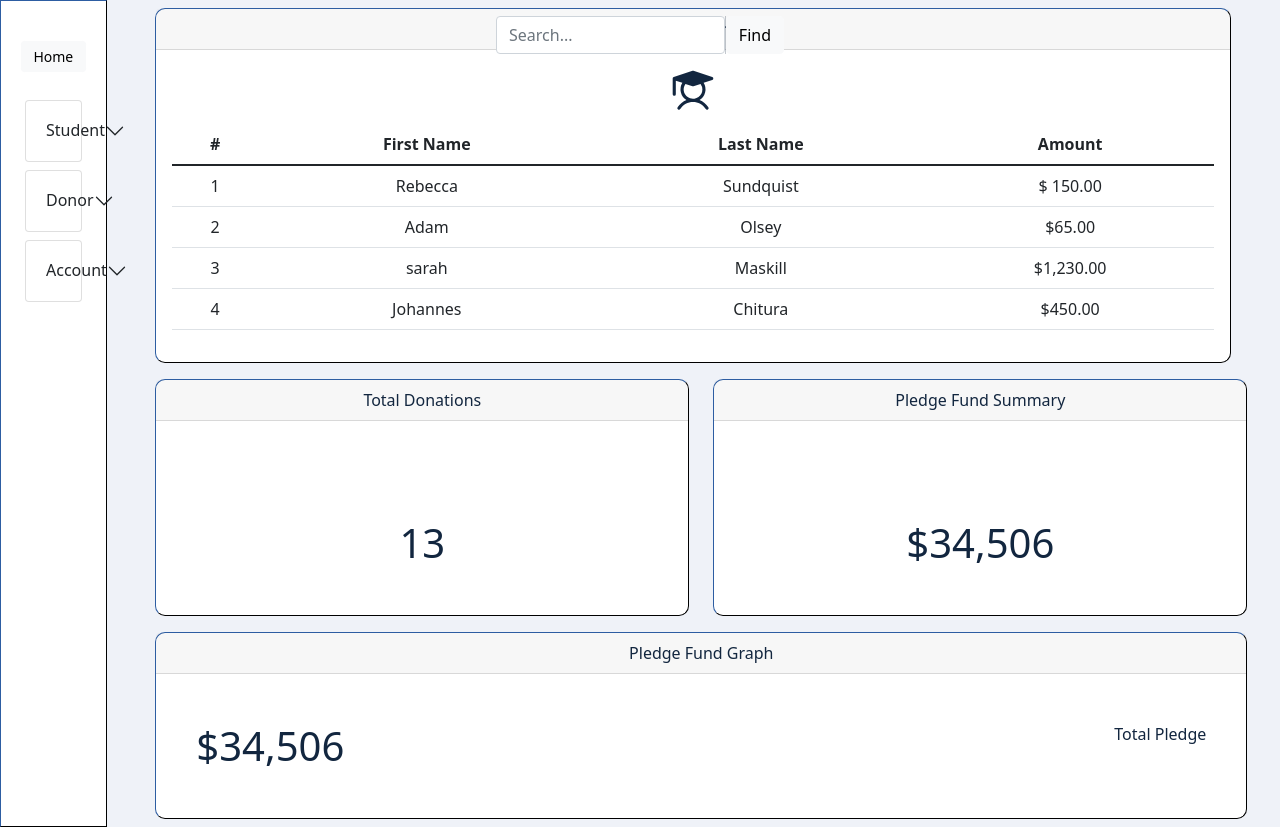
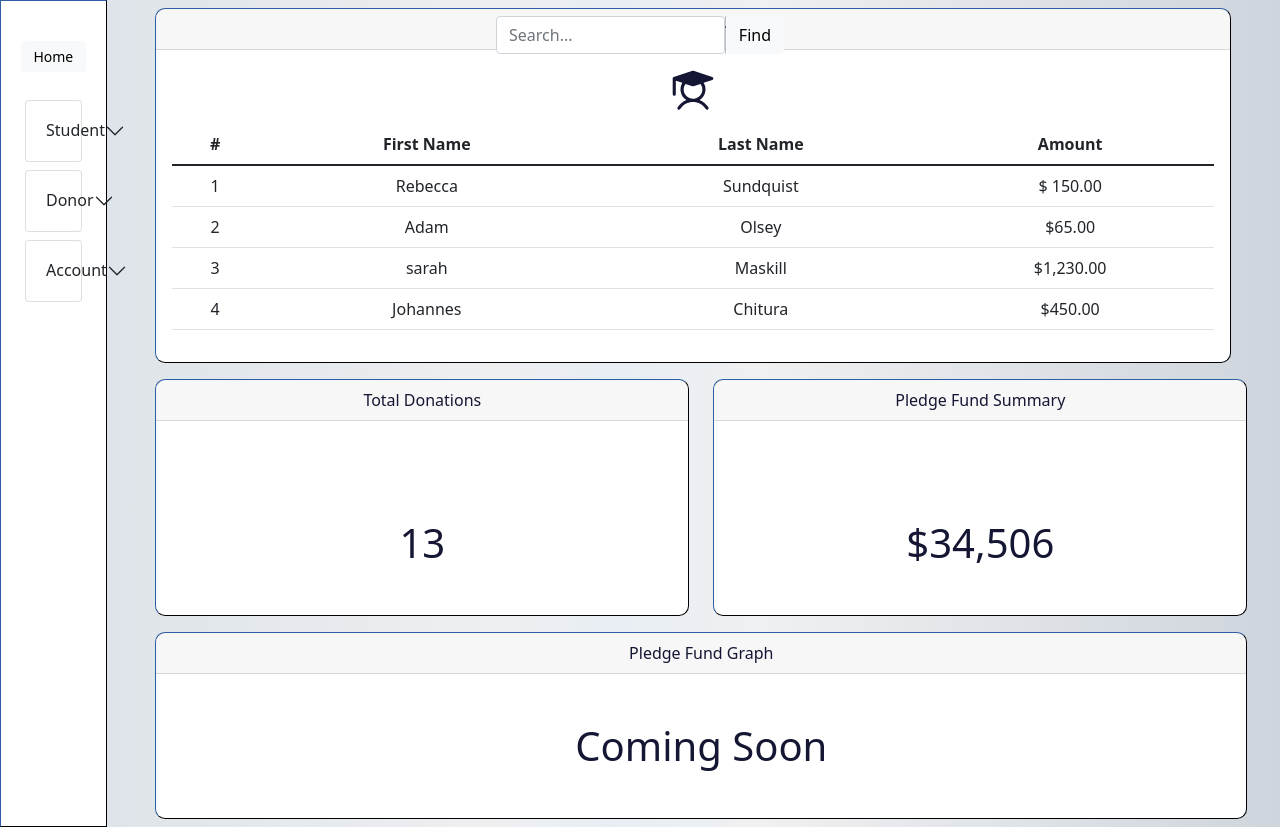
Before and after one commit to veggiepilot/gca-donor-dashboard-react-app, a React (Create React App) app in the folder client/: page /Donor in a window 1280 px wide. Built offline with nearby package versions, Linux system fonts and the light colour scheme; some icons are missing.

Commit message:
added gradient and box rad

```diff
--- a/client/src/App.css
+++ b/client/src/App.css
@@ -2,29 +2,17 @@
     display:flex;
     flex-direction: column;
     justify-content: center;
-    color:rgb(18, 38, 63);
-    background-color:rgb(239, 242, 248);
+    color:rgb(20, 22, 51);
+    background: linear-gradient(90deg, rgba(174,177,184,0.6951155462184874) 0%, rgba(222,228,233,1) 0%, rgba(238,239,241,1) 33%, rgba(232,238,244,1) 43%, rgba(239,240,241,1) 56%, rgba(207,213,221,1) 100%);
+}
+
+.header {
+        box-sizing: content-box;
+        text-align: center;
 }
 
 
-
-.header {
-        box-sizing: content-box;
-        border-color: rgb(244, 244, 245);
-        border-radius: 20px;
-        border-width: 1px;
-        text-align: center;
-        border-style: outset;
-        box-shadow:80px rgb(67, 67, 68);
-}
-
-.accordion.item {
-border: hidden;
-font-size: xx-small;
-}
-
 .sidenav {
-        box-sizing: border-box;
         border-color: rgb(22,45,78);
         border-width: 1px;
         text-align: center;
@@ -32,12 +20,9 @@ font-size: xx-small;
 }
 
 .card {
-    box-sizing: border-box;
-    border-color: rgb(22,45,78);
+    border-style: outset;
+    border-color:  rgb(22,45,78);
     border-radius: 10px;
-    border-width: 1px;
-    text-align: center;
-    border-style: outset;
 }
 
 .signin {
--- a/client/src/components/cards/cardComponent.js
+++ b/client/src/components/cards/cardComponent.js
@@ -4,11 +4,11 @@ import { Icon } from "@iconify/react";
 const CardComponent = () => {
   return (
     <>
-      <Container className="header d-flex flex-column justify-content-start align-content-start fixed-top">
-        <h1 className="py-2">GAC Dashboard</h1>
+      <Container className="header d-flex flex-column justify-content-center align-content-center">
+        <h1 className="py-2">GAC Admin Dashboard</h1>
       </Container>
 
-      <Container className="d-flex flex-column justify-content-start align-content-start">
+      <Container className="d-flex flex-column justify-content-center align-content-center">
         <Row>
           <Col lg={4}>
             <Card className="text-center d-flex flex-row justify-content-start align-content-start">
@@ -25,7 +25,6 @@ const CardComponent = () => {
               </Card.Body>
             </Card>
           </Col>
-
           <Col lg={4}>
             <Card className="text-center d-flex flex-column justify-content-center align-content-center">
               <Card.Body>
@@ -41,8 +40,61 @@ const CardComponent = () => {
               </Card.Body>
             </Card>
           </Col>
+          <Col lg={4}>
+            <Card className="text-center d-flex flex-column justify-content-center align-content-center">
+              <Card.Body>
+                <Card.Title className="d-flex flex-row justify-content-start m-1 p-4">
+                  Pledge Total
+                </Card.Title>
+                <Card.Text className="d-flex flex-row justify-content-around p-2">
+                  <h3>13</h3>
+                </Card.Text>
+                <h3>
+                  <Icon icon="fa-solid:donate" width="50" height="50" />
+                </h3>
+              </Card.Body>
+            </Card>
+          </Col>
+        </Row>
+    </Container>
 
+    <Container className=" mt-2 d-flex flex-column justify-content-center align-content-center">
+        <Row>
           <Col lg={4}>
+            <Card className="text-center d-flex flex-row justify-content-start align-content-start">
+              <Card.Body>
+                <Card.Title className="d-flex flex-row justify-content-start m-1 p-4">
+                  Total Students
+                </Card.Title>
+                <Card.Text className="d-flex flex-row justify-content-around p-2">
+                  <h3>23</h3>
+                </Card.Text>
+                <h3>
+                  <Icon icon="ph:student-fill" width="50" height="50" />
+                </h3>
+              </Card.Body>
+            </Card>
+          </Col>
+          <Col lg={8}>
+            <Card className="text-center d-flex flex-column justify-content-center align-content-center">
+              <Card.Body>
+                <Card.Title className="d-flex flex-row justify-content-start m-1 p-4">
+                  Total Donors
+                </Card.Title>
+                <Card.Text className="d-flex flex-row justify-content-around p-2">
+                  <h3>13</h3>
+                </Card.Text>
+                <h3>
+                  <Icon icon="iconoir:donate" width="50" height="50" />
+                </h3>
+              </Card.Body>
+            </Card>
+          </Col>
+        </Row>
+    </Container>
+    <Container className="mt-2">
+        <Row>
+          <Col lg={12}>
             <Card className="text-center d-flex flex-column justify-content-center align-content-center">
               <Card.Body>
                 <Card.Title className="d-flex flex-row justify-content-start m-1 p-4">
--- a/client/src/components/cards/donorsCard.js
+++ b/client/src/components/cards/donorsCard.js
@@ -102,13 +102,10 @@ const DonorsCard = () => {
             <Card.Title>
               <i class="fas fa-user-graduate"></i>
             </Card.Title>
-            <Card.Text className="d-flex flex-row justify-content-between p-4">
-              <h1 className="d-flex flex-start justify-content-start align-content-center">
-                $34,506
+            <Card.Text className="d-flex flex-row justify-content-center p-4">
+              <h1 className="d-flex flex-row justify-content-center align-content-center">
+                Coming Soon
               </h1>
-              <p className="d-flex flex-end justify-content-end align-content-center">
-                Total Pledge
-              </p>
             </Card.Text>
           </Card.Body>
         </Card>
--- a/client/src/views/layout.js
+++ b/client/src/views/layout.js
@@ -5,10 +5,10 @@ const Layout = () => {
   return (
     <Container fluid={true} className="px-0">
       <Row className="min-vh-100 m-0">
-        <Col lg={1} md={2} sm={12} className="sidenav">
+        <Col lg={1}  sm={12} className="sidenav">
           <SideBar />
         </Col>
-        <Col lg={11} md={10} sm={12} className="main">
+        <Col lg={11} sm={12} className="main">
           <Outlet />
         </Col>
       </Row>
```
